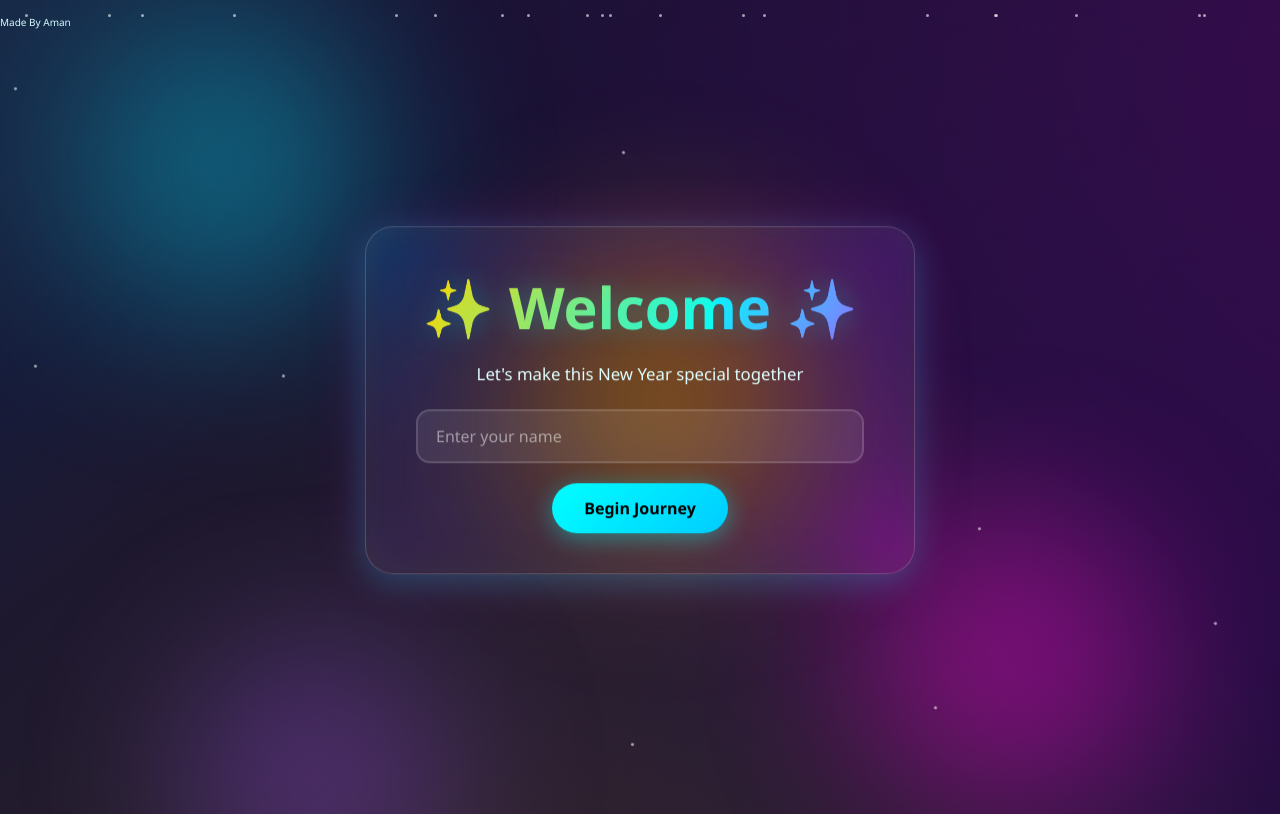
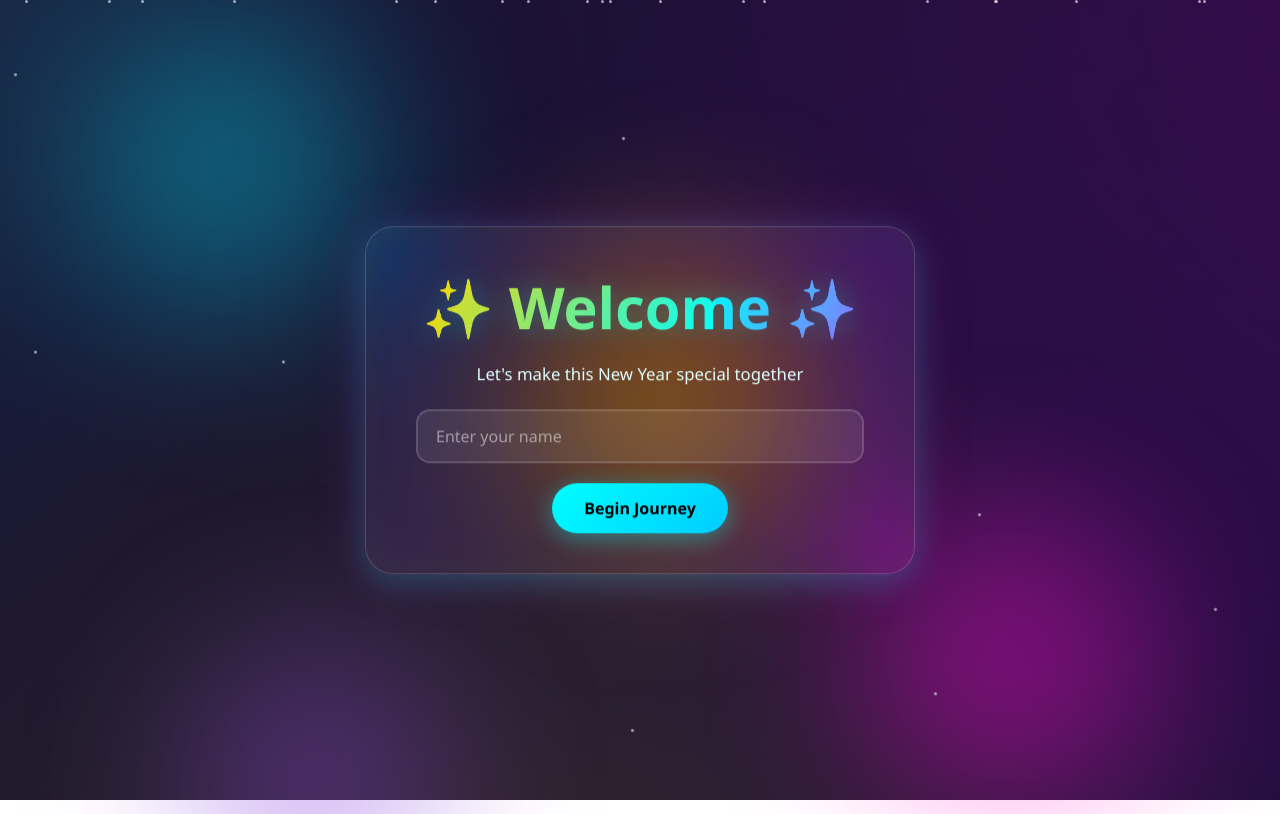
Before and after one commit to falconAman01/2025-utk-memorys, a plain HTML site: page index.html in a window 1280 px wide. Drawn offline with Linux system fonts and the light colour scheme.

Commit message:
update index.html

```diff
--- a/index.html
+++ b/index.html
@@ -525,7 +525,12 @@
         May 2026 bring you closer to your dreams 🌟<br>
         A journey of hope, love and beautiful moments 🎆
         <br>
-        May 2026 be a year defined by quiet contentment and the steady hum of progress, where the small joys—a perfectly timed sunset 🌅, a genuine laugh with a friend 😂, or a productive morning ☕—outweigh the daily stresses. I hope you find the courage to pursue your goals at your own pace 🏃‍♂️, the resilience to handle life’s inevitable pivots with grace 🌊, and a sense of clarity that keeps you grounded in what truly matters ✨. Above all, may this year bring you the kind of simple, consistent peace 🕊️ that makes every day feel like it’s exactly where you’re supposed to be 🏡.
+        May 2026 be a year defined by quiet contentment and the steady hum of progress, where the small joys—a perfectly
+        timed sunset 🌅, a genuine laugh with a friend 😂, or a productive morning ☕—outweigh the daily stresses. I hope
+        you find the courage to pursue your goals at your own pace 🏃‍♂️, the resilience to handle life’s inevitable
+        pivots with grace 🌊, and a sense of clarity that keeps you grounded in what truly matters ✨. Above all, may
+        this year bring you the kind of simple, consistent peace 🕊️ that makes every day feel like it’s exactly where
+        you’re supposed to be 🏡.
       </p>
       <div id="countdown"></div>
       <button class="mem-btn" id="memBtn" onclick="openMemory()">💖 Explore Special Memories</button>
@@ -714,9 +719,9 @@ document.addEventListener('keydown',e=>{
   if(e.key==='Escape')closeViewer();
 });
   </script>
-  <p style="font-size: 10px;">
+ <!--  <p style="font-size: 10px;">
     Made By Aman
-  </p>
+  </p> -->
 </body>
 
 </html>
```
